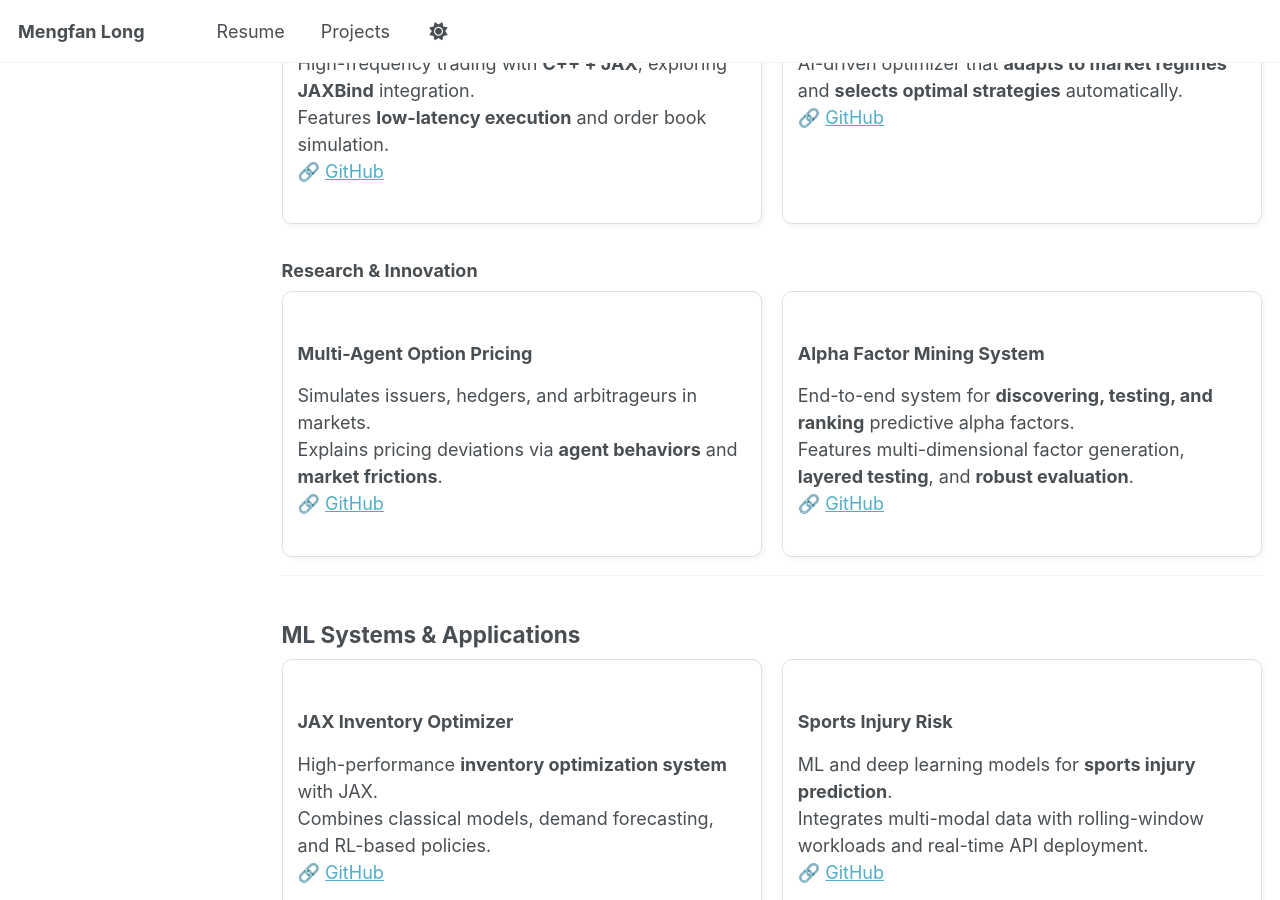
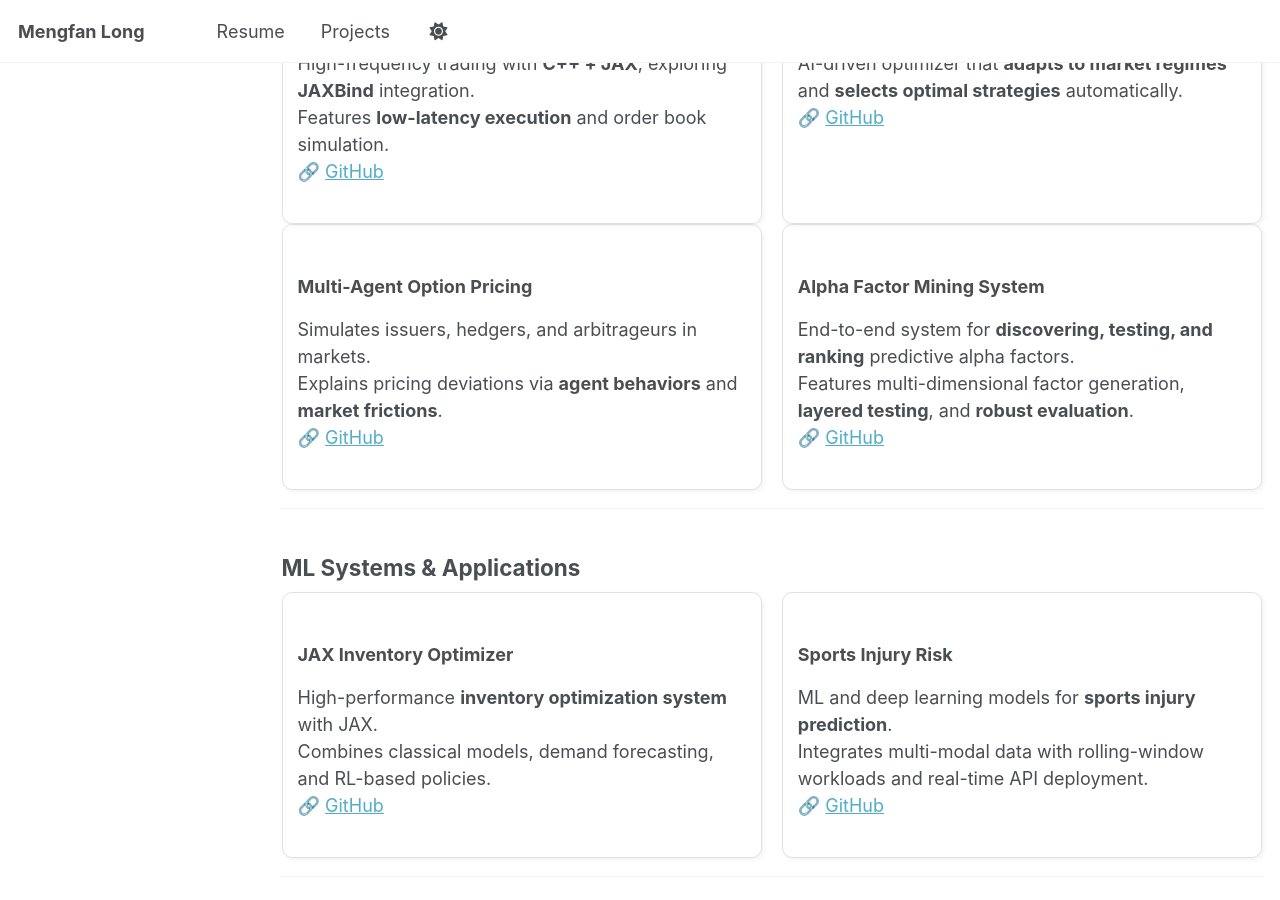
Before and after one commit to kevinlmf/kevinlmf.github.io, a Jekyll site: the page built from _pages/projects.md, in a window 1280 px wide and 900 px high, scrolled down 377 px. Built offline with Jekyll 4.4.1, drawn with Linux system fonts in a browser that asks for light colours; a script that is not in the unit is left out.

Commit message:
Update projects.md

```diff
--- a/_pages/projects.md
+++ b/_pages/projects.md
@@ -36,7 +36,7 @@ A selection of research and engineering projects, spanning **quantitative financ
 
 </div>
 
-### Research & Innovation
+
 <div style="display:flex; flex-wrap:wrap; gap:20px;">
 
   <div style="flex:1; min-width:320px; border:1px solid #e0e0e0; border-radius:10px; padding:15px; box-shadow:2px 2px 5px rgba(0,0,0,0.05);">
```
